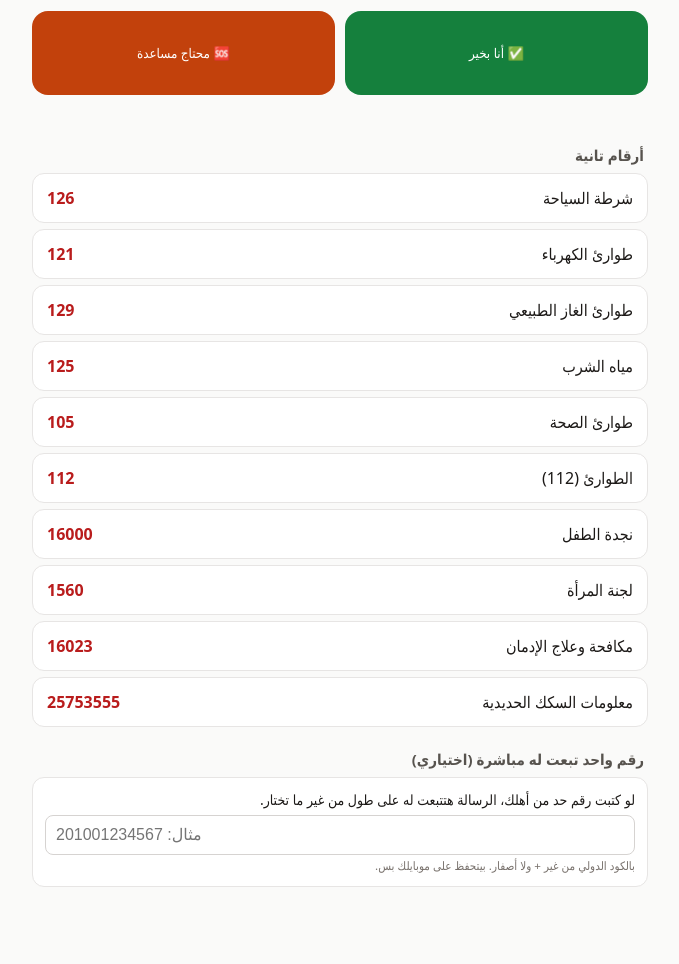
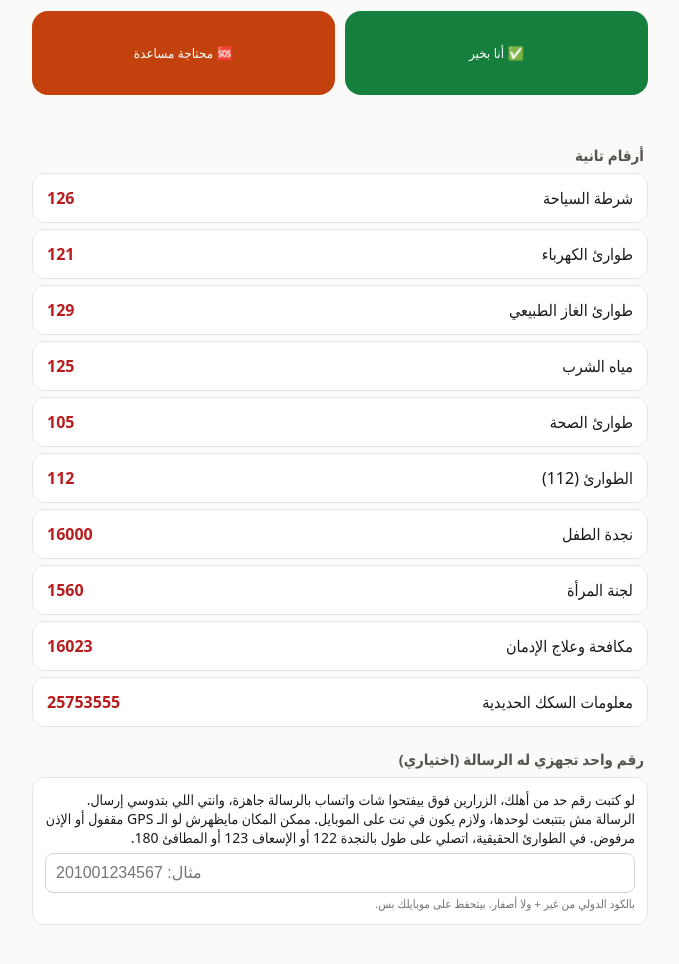
Before and after one commit to emyatef884-stack/emergency-numbers, a plain HTML site: page index.html in a window 1280 px wide. Shown: the part 368-1332 px from the top of the page, without its empty margins (300-979 px from the left). Before the commit the page ends 1295 px from the top, so only its background shows below. Drawn offline with Linux system fonts and the light colour scheme.

Commit message:
Clarify WhatsApp message is prepared not sent automatically; advise calling 122/123/180 in real emergencies; feminine help button label

```diff
--- a/index.html
+++ b/index.html
@@ -42,7 +42,7 @@ small{color:#78716c}
 
 <div class="sos">
  <button id="ok" type="button">✅ أنا بخير</button>
- <button id="help" type="button">🆘 محتاج مساعدة</button>
+ <button id="help" type="button">🆘 محتاجة مساعدة</button>
 </div>
 <div id="msg"></div>
 
@@ -60,9 +60,9 @@ small{color:#78716c}
  <a href="tel:25753555"><span>معلومات السكك الحديدية</span><span>25753555</span></a>
 </div>
 
-<h2>رقم واحد تبعت له مباشرة (اختياري)</h2>
+<h2>رقم واحد تجهزي له الرسالة (اختياري)</h2>
 <div class="set">
- لو كتبت رقم حد من أهلك، الرسالة هتتبعت له على طول من غير ما تختار.
+ لو كتبت رقم حد من أهلك، الزرارين فوق بيفتحوا شات واتساب بالرسالة جاهزة، وانتي اللي بتدوسي إرسال. الرسالة مش بتتبعت لوحدها، ولازم يكون في نت على الموبايل. ممكن المكان مايظهرش لو الـ GPS مقفول أو الإذن مرفوض. في الطوارئ الحقيقية، اتصلي على طول بالنجدة 122 أو الإسعاف 123 أو المطافئ 180.
  <input id="num" type="tel" inputmode="tel" placeholder="مثال: 201001234567" autocomplete="off">
  <small>بالكود الدولي من غير + ولا أصفار. بيتحفظ على موبايلك بس.</small>
 </div>
@@ -83,7 +83,7 @@ function go(kind){
     const l=p.coords.latitude.toFixed(6)+','+p.coords.longitude.toFixed(6);
     send(base+'\nمكاني: https://maps.google.com/?q='+l);
   },()=>{
-    msg.textContent='مقدرتش أحدد الموقع، هبعت الرسالة من غيره.';
+    msg.textContent='مقدرتش أحدد الموقع، هجهزلك الرسالة من غيره.';
     send(base+'\n(الموقع مش متاح، فعّل الـ GPS)');
   },{enableHighAccuracy:true,timeout:8000,maximumAge:60000});
 }
```
